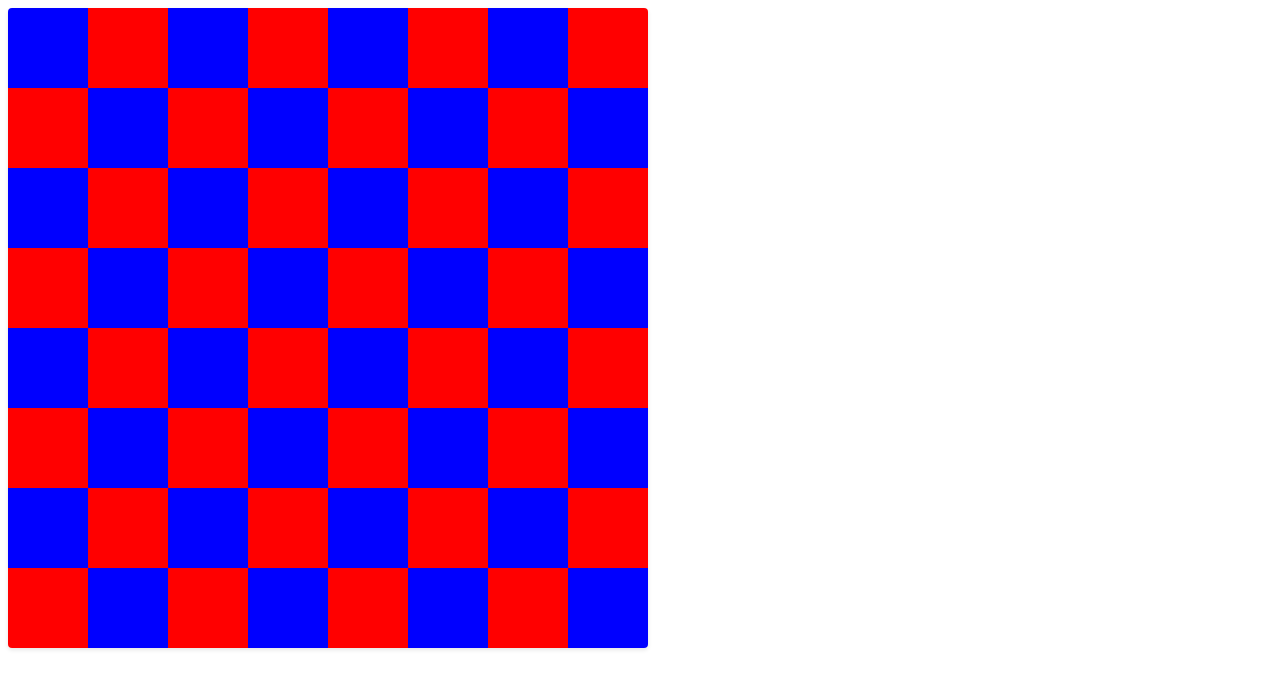
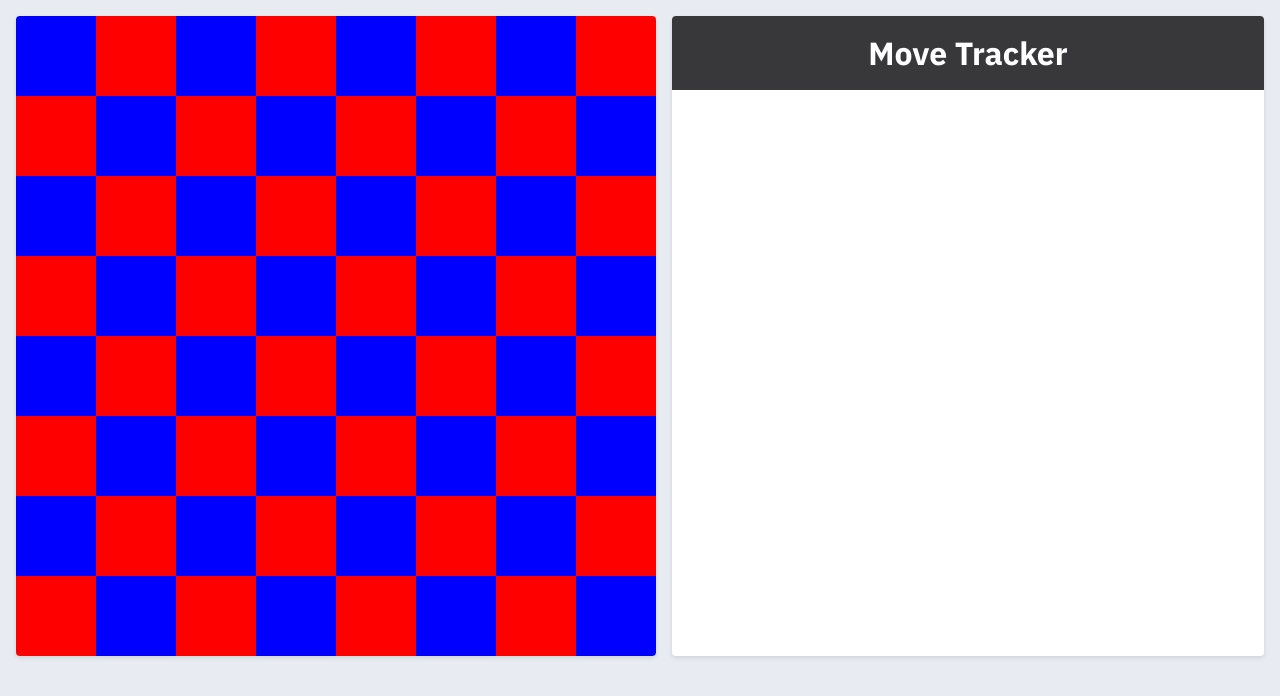
Before and after one commit to ajhaupt7/cheeze, a Vue app: page / in a window 1280 px wide. Shown: the top 696 px of the page. Built offline with nearby package versions, Linux system fonts and the light colour scheme.

Commit message:
Add sidebar to app layout + update layout styles
Also remove board class of “moo” because the board is not a cow.

```diff
--- a/src/App.vue
+++ b/src/App.vue
@@ -1,20 +1,38 @@
 <template>
   <div id="app">
-    <board class="moo" />
+    <div class="container">
+      <board />
+      <sidebar />
+    </div>
   </div>
 </template>
 
 <script>
 import Board from './components/Board';
+import Sidebar from './components/Sidebar';
 
 export default {
   name: 'App',
   components: {
     Board,
+    Sidebar,
   },
 };
 </script>
 
-<style>
+<style lang="scss">
+@import './assets/styles/app.scss';
 
+#app {
+  max-width: 1280px;
+  min-height: 100vh;
+  padding: $gutters;
+  margin: auto;
+}
+
+.container {
+  display: flex;
+  align-items: stretch;
+  justify-content: center;
+}
 </style>
```
